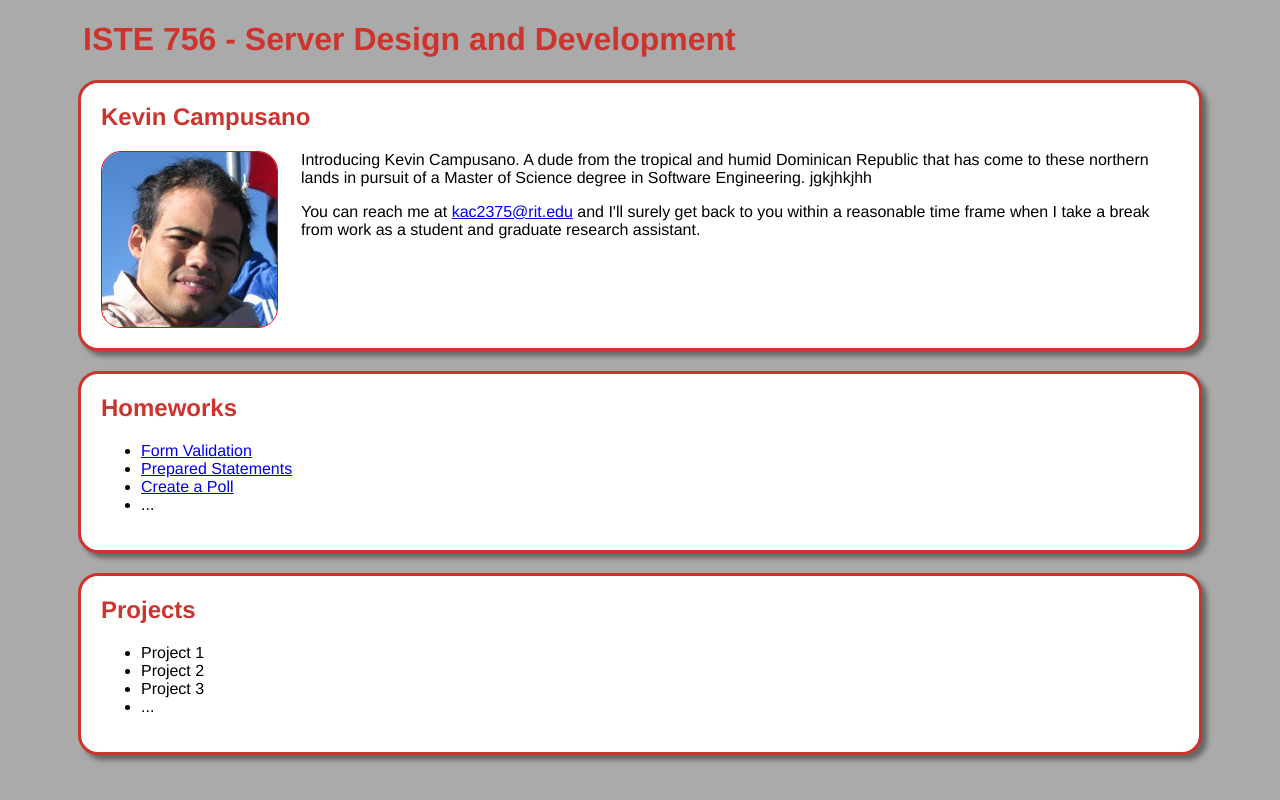
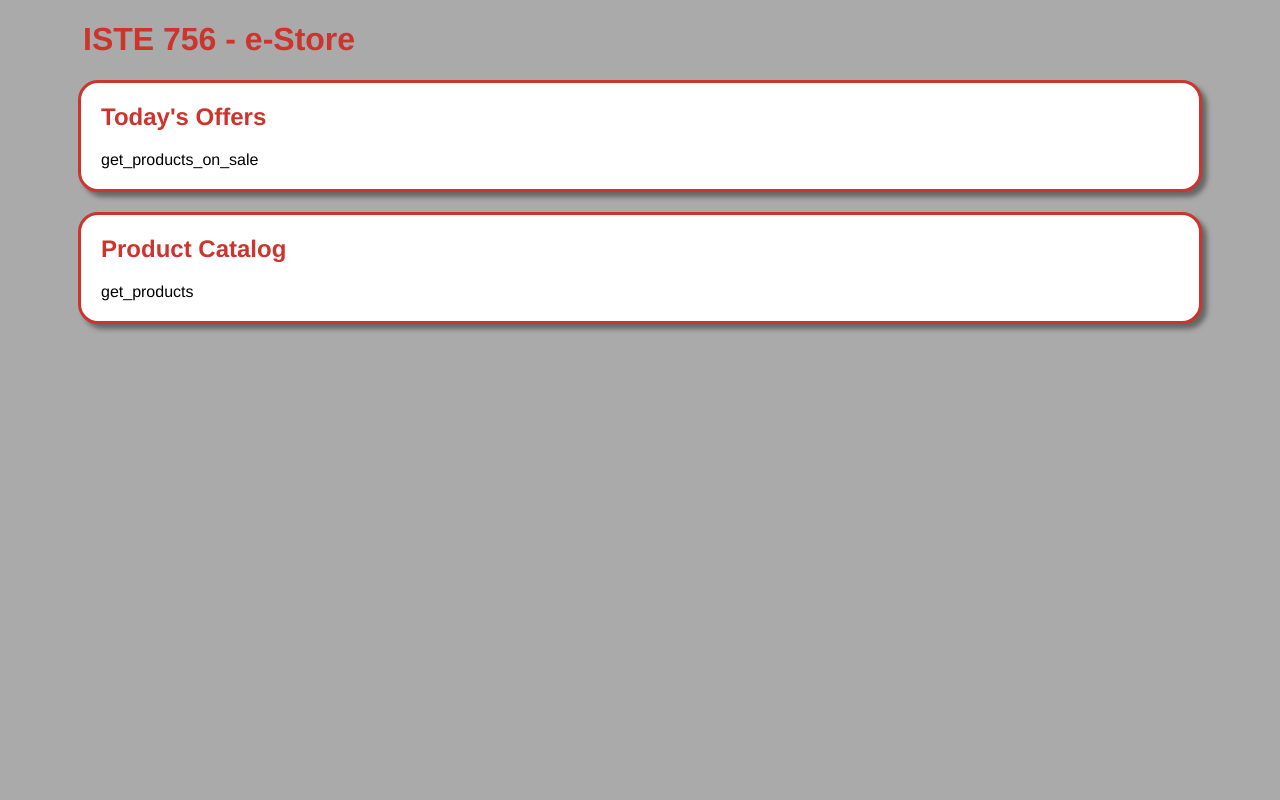
Before and after one commit to megakevin/iste-756, a PHP site: page / in a window 1280 px wide. Run offline with PHP 8.4, Linux system fonts and the light colour scheme.

Commit message:
Basic project structure ready.

```diff
--- /dev/null
+++ b/controllers/BaseController.class.php
@@ -0,0 +1,19 @@
+<?php
+
+abstract class BaseController
+{
+    public function process_request()
+    {
+        if ($_SERVER['REQUEST_METHOD'] === 'GET')
+        {
+            $this->get();
+        }
+        if ($_SERVER['REQUEST_METHOD'] === 'POST')
+        {
+            $this->post();
+        }
+    }
+
+    abstract public function get();
+    abstract public function post();
+}
--- /dev/null
+++ b/controllers/ProductController.class.php
@@ -0,0 +1,28 @@
+<?php
+
+require "services/ProductService.class.php";
+require "BaseController.class.php";
+
+class ProductController extends BaseController
+{
+    private $context;
+
+    public function __construct($context)
+    {
+        $this->context = $context;
+    }
+
+    public function get()
+    {
+        global $context;
+        $service = new ProductService();
+
+        $context->products_on_sale = $service->get_products_on_sale();
+        $context->products = $service->get_products();
+    }
+
+    public function post()
+    {
+        echo "POST";
+    }
+}
--- a/css/style.css
+++ b/css/style.css
@@ -32,6 +32,7 @@ section h2
     color: #cc342d;
 }
 
+/*
 section#personal
 {
     height: 225px;
@@ -51,6 +52,7 @@ div#picture-container
     border-radius: 20px;
     overflow: hidden;
 }
+*/
 
 form table th
 {
--- a/helpers/HttpHelper.class.php
+++ b/helpers/HttpHelper.class.php
@@ -1,5 +1,4 @@
 <?php
-
 class HttpHelper
 {
     public static function redirect($url, $params)
@@ -7,6 +6,4 @@ class HttpHelper
         header("Location: " . $url);
     }
 }
-
-
 ?>
--- a/index.php
+++ b/index.php
@@ -1,7 +1,13 @@
 <?php
-    $page_title = "ISTE 756 - Home";
+    include "controllers/ProductController.class.php";
+
+    $context = new stdClass();
+    $controller = new ProductController($context);
+    $controller->process_request();
+
+    $page_title = "ISTE 756 - e-Store";
     $page_content = "views/index.view.php";
-    include('views/shared/layout.view.php');
+    include "views/shared/layout.view.php";
 
     //phpinfo();
 ?>
--- a/models/BaseModel.class.php
+++ b/models/BaseModel.class.php
@@ -1,10 +1,4 @@
 <?php
-/**
- * Created by PhpStorm.
- * User: kevin
- * Date: 3/8/15
- * Time: 2:55 PM
- */
 
 class BaseModel {
 
--- a/services/BaseService.class.php
+++ b/services/BaseService.class.php
@@ -1,11 +1,21 @@
 <?php
-/**
- * Created by PhpStorm.
- * User: kevin
- * Date: 3/8/15
- * Time: 2:56 PM
- */
 
-class BaseService {
+abstract class BaseService
+{
+    private static function get_connection()
+    {
+        $hostname = "localhost";
+        $username = "kac2375";
+        $password = ".que.vaina.es.esta.";
+        $database = "kac2375";
 
+        $db = new mysqli($hostname, $username, $password, $database);
+
+        if ($db->connect_error)
+        {
+            throw new Exception($db->connect_error);
+        }
+
+        return $db;
+    }
 }
--- /dev/null
+++ b/services/ProductService.class.php
@@ -0,0 +1,21 @@
+<?php
+
+require "BaseService.class.php";
+
+class ProductService extends BaseService
+{
+    public function __construct()
+    {
+
+    }
+
+    public function get_products_on_sale()
+    {
+        return "get_products_on_sale";
+    }
+
+    public function get_products()
+    {
+        return "get_products";
+    }
+}
--- a/views/index.view.php
+++ b/views/index.view.php
@@ -1,43 +1,9 @@
-<h1>ISTE 756 - Server Design and Development</h1>
-<section id="personal">
-    <h2>Kevin Campusano</h2>
-    <div id="picture-container">
-        <img src="img/pic.png">
-    </div>
-    <div id="bio">
-        <p>
-            Introducing Kevin Campusano. A dude from the tropical and humid Dominican Republic
-            that has come to these northern lands in pursuit of a Master of Science degree in
-            Software Engineering. jgkjhkjhh
-        </p>
-        <p>
-            You can reach me at <a href='&#109;&#97;&#105;&#108;&#116;&#111;&#58;&#107;&#97;&#99;&#50;&#51;&#55;&#53;&#64;&#114;&#105;&#116;&#46;&#101;&#100;&#117;'>&#107;&#97;&#99;&#50;&#51;&#55;&#53;&#64;&#114;&#105;&#116;&#46;&#101;&#100;&#117;</a>
-            and I'll surely get back to you within a reasonable time frame when I take a break from work
-            as a student and graduate research assistant.
-        </p>
-    </div>
+<h1>ISTE 756 - e-Store</h1>
+<section id="offers">
+    <h2>Today's Offers</h2>
+    <?php echo $context->products_on_sale ?>
 </section>
-<section id="homeworks">
-    <h2>Homeworks</h2>
-    <ul>
-        <li>
-            <a href="form_validation.php">Form Validation</a>
-        </li>
-        <li>
-            <a href="people.php">Prepared Statements</a>
-        </li>
-        <li>
-            <a href="choose_a_poll.php">Create a Poll</a>
-        </li>
-        <li>...</li>
-    </ul>
+<section id="catalog">
+    <h2>Product Catalog</h2>
+    <?php echo $context->products ?>
 </section>
-<section id="projects">
-    <h2>Projects</h2>
-    <ul>
-        <li>Project 1</li>
-        <li>Project 2</li>
-        <li>Project 3</li>
-        <li>...</li>
-    </ul>
-</section>
```
Also changed, not shown: models/Product.class.php (added, +18 -0 lines), models/ShoppingCart.class.php (added, +14 -0 lines), models/ShoppingCartItem.class.php (added, +15 -0 lines), models/User.class.php (added, +14 -0 lines), helpers/ValidationHelper.class.php (indentation only).
